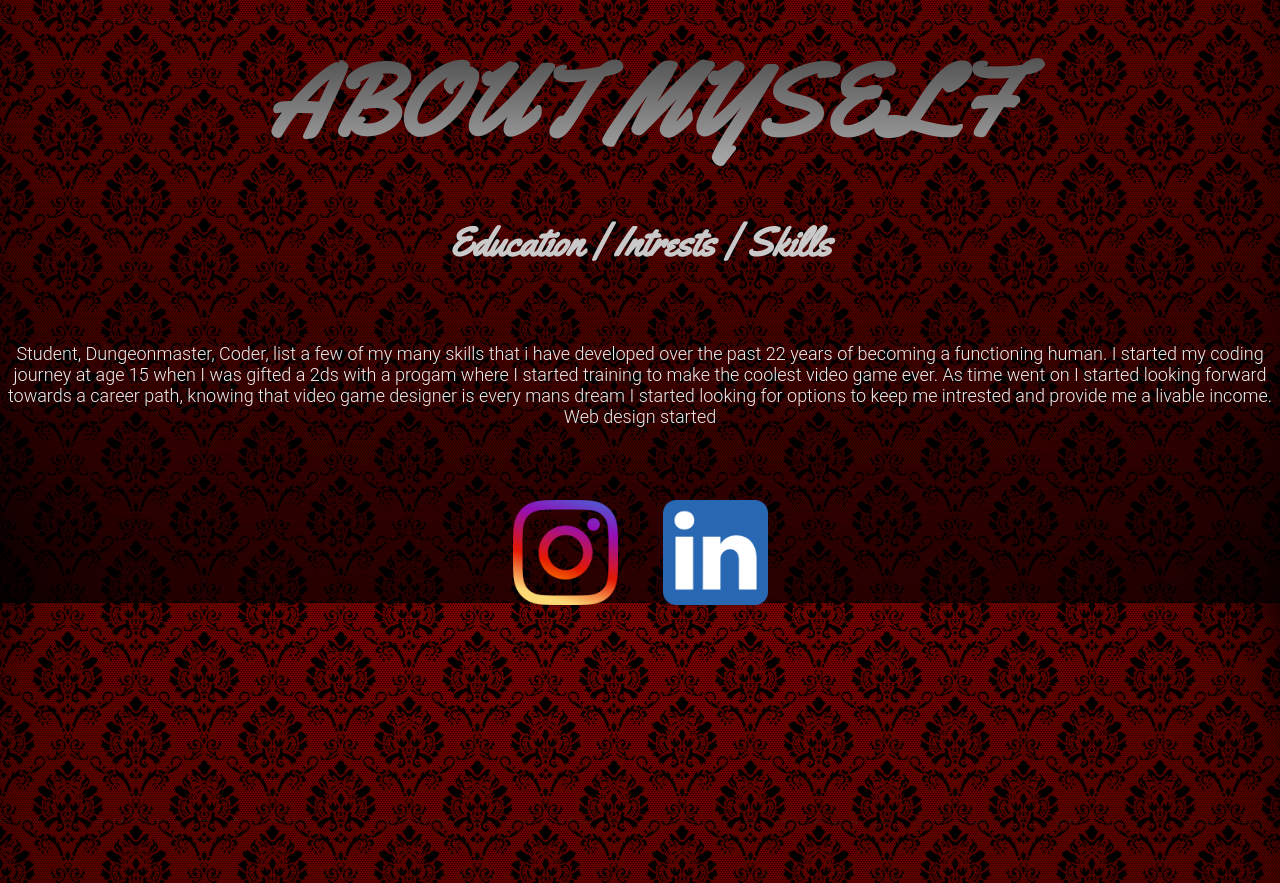
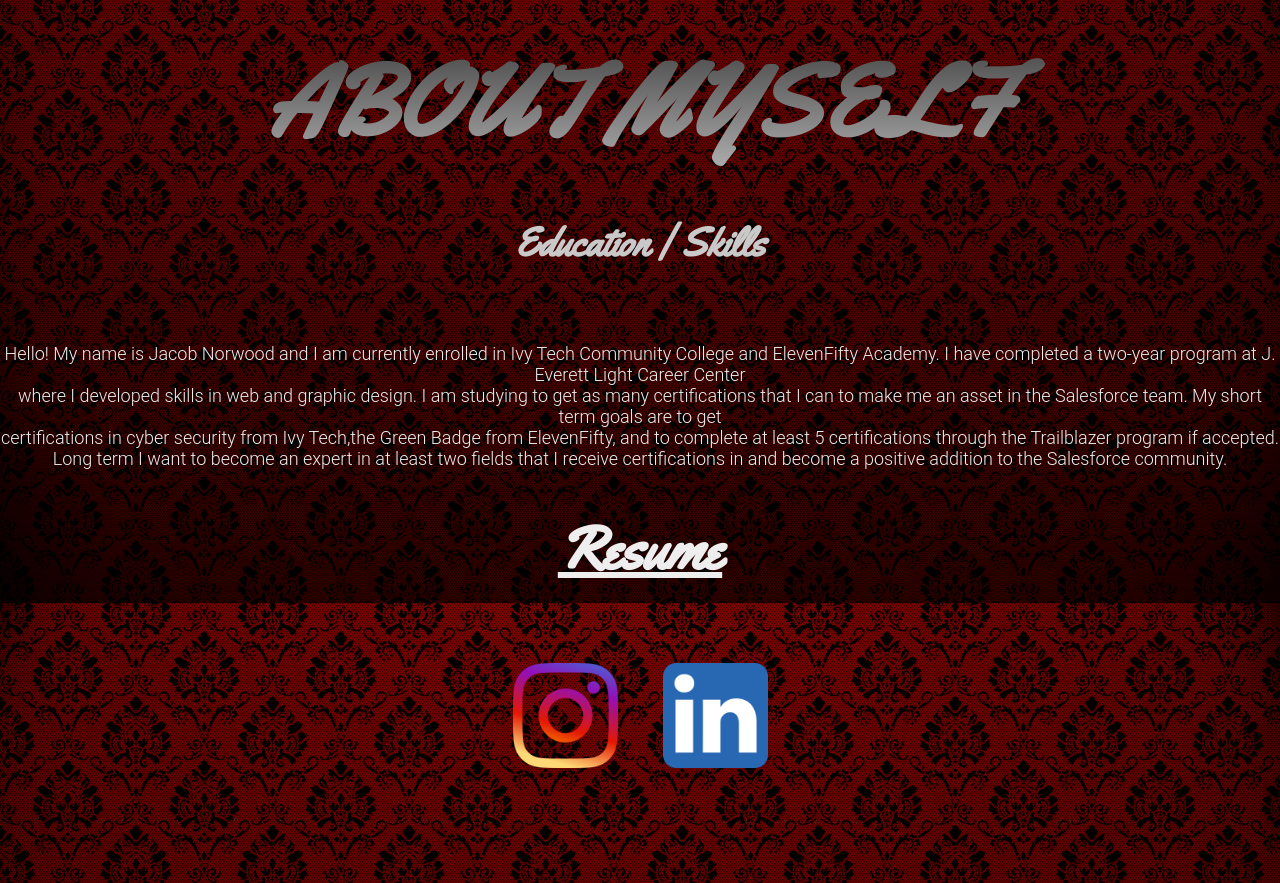
Before and after one commit to jorwood1998/jorwood1998.github.io, a plain HTML site: page index.html in a window 1280 px wide. Shown: the part 997-1880 px from the top of the page. Drawn offline with nearby package versions, Linux system fonts and the light colour scheme; a script that the page names is missing.

Commit message:
final draft

```diff
--- a/index.html
+++ b/index.html
@@ -47,14 +47,11 @@
                 </div>
                 <div class="aboutHead">
                     <h1>About Myself</h1>
-                    <h6>Education | Intrests | Skills</h6>
+                    <h6>Education | Skills</h6>
                 </div>
-                <p>Student, Dungeonmaster, Coder, list a few of my many skills that i have developed over the past 22
-                    years of becoming a functioning human. I started my coding journey at age 15 when I was gifted a 2ds
-                    with a progam where I started training to make the coolest video game ever. As time went on I
-                    started looking forward towards a career path, knowing that video game designer is every mans dream
-                    I started looking for options to keep me intrested and provide me a livable income. Web design
-                    started </p>
+                <p>Hello! My name is Jacob Norwood and I am currently enrolled in Ivy Tech Community College and ElevenFifty Academy. I have completed a two-year program at J. Everett Light Career Center<br> where I developed skills in web and graphic design. I am studying to get as many certifications that I can to make me an asset in the Salesforce team. My short term goals are to get<br> certifications in cyber security  from Ivy Tech,the Green Badge from ElevenFifty, and to complete at least 5 certifications through the Trailblazer program if accepted.<br> Long term I want to become an expert in at least two fields that I receive certifications in and become a positive addition to the Salesforce community. </p>
+
+                <a href="https://docs.google.com/document/d/197Wv20lNM3sDfeI5o0wd7UCB-lw8d8EUsZXTXiEDYAM/edit?usp=sharing" target="_blank"><h5 class="resume">Resume</h5></a>
                 <div class="socialMedia">
 
 
@@ -87,8 +84,7 @@
                 </div>
                 <div class="portfolioDesc">
                     <h6>API Project with ElevenFifty</h6>
-                    <p>My first go around with APIs and how they are implemented. This project shows a starting point to
-                        me becoming a high end web developer</p>
+                    <p>My first go around with APIs and how they are implemented. This project was the hurdle that seperated coding from a hobby to a prospective career.</p>
                 </div>
                 <div class="portfolioImg2">
                     <img class="projectImg" src="assets/C4_Logo.jpg" alt="">
@@ -105,9 +101,7 @@
                 </div>
                 <div class="portfolioDesc">
                     <h6>Certificate of technical achievement in my web design class at J. Everett Light Career Center</h6>
-                    <p>Lorem ipsum dolor, sit amet consectetur adipisicing elit. Soluta unde dolorum officiis aperiam
-                        nemo placeat, culpa voluptates. Atque doloribus fuga, id necessitatibus deserunt incidunt porro
-                        corporis sapiente pariatur similique. Quaerat!</p>
+                    <p>Undoubtedly the best part of high school for me was this web design course with Ms. Kelly. Three hours a day for two years honed not only my web design skills, but also graphic design, experience working with clients, and how to effectively time manage projects while working in small teams.</p>
                 </div>
             </div>
         </div>
--- a/styles.css
+++ b/styles.css
@@ -287,4 +287,10 @@ i:focus{
     -webkit-background-clip: text;
     -webkit-text-fill-color: transparent;
 }
+.resume{
+    font-size: 60px;
+    padding-top: 40px;
+    font-family: 'Yellowtail', sans-serif;
+    text-decoration: underline;
+}
 /*End footer*/
```
